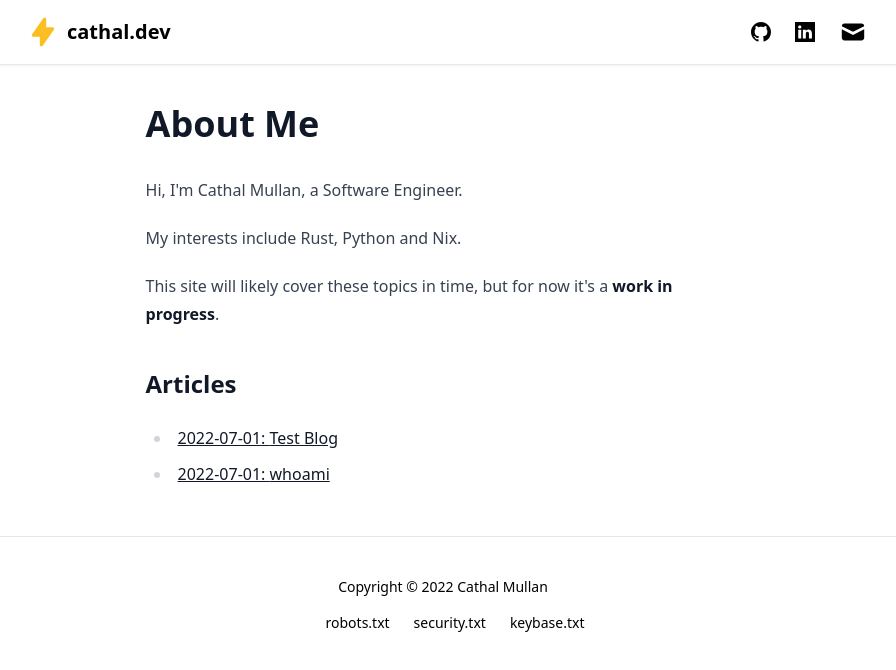
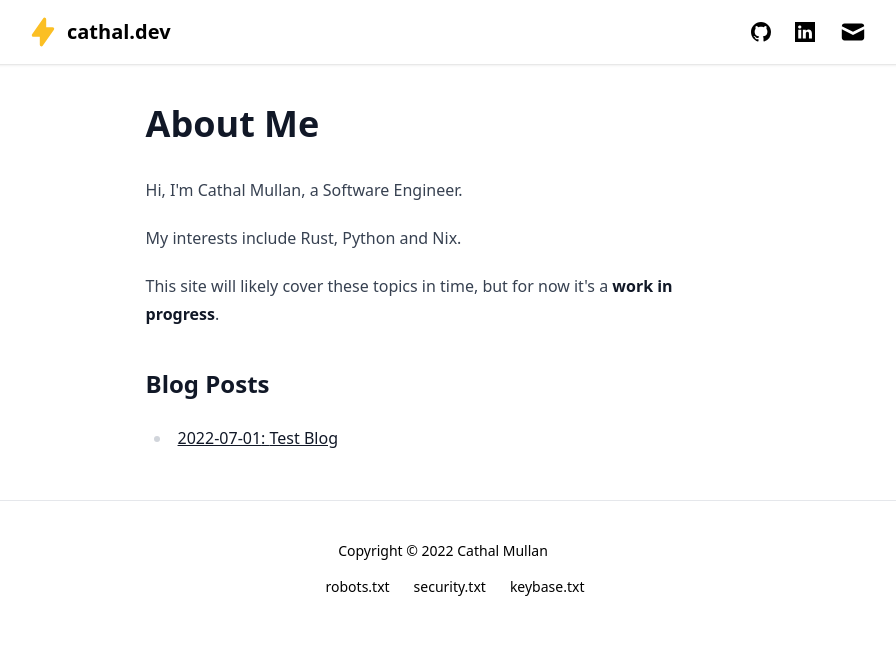
Before and after one commit to CathalMullan/cathal.dev, a Next.js app: page / in a window 1280 px wide. Shown: the top 670 px of the page, without its empty margins (197-1093 px from the left). Built offline with nearby package versions, Linux system fonts and the light colour scheme.

Commit message:
Refactor Blog component.

```diff
--- a/lib/articles.ts
+++ /dev/null
@@ -1,70 +0,0 @@
-import fs from 'fs'
-import path from 'path'
-import matter from 'gray-matter'
-
-export type Article = {
-  id: string
-  content: string
-  title: string
-  date: string
-}
-
-const articlesDirectory = path.join(process.cwd(), 'articles')
-
-export function getArticles(): Array<Article> {
-  const articleNames = fs.readdirSync(articlesDirectory)
-
-  const articles = articleNames.map((fileName) => {
-    const id = fileName.replace(/\.md$/, '')
-
-    const fullPath = path.join(articlesDirectory, fileName)
-    const article = fs.readFileSync(fullPath, 'utf8')
-    const { data, content } = matter(article)
-
-    return {
-      id: id,
-      content: content,
-      title: data.title,
-      date: data.date,
-    }
-  })
-
-  return articles
-}
-
-export function getArticleIDs() {
-  const articleNames = fs.readdirSync(articlesDirectory)
-  return articleNames.map((fileName) => {
-    return {
-      params: {
-        id: fileName.replace(/\.md$/, ''),
-      },
-    }
-  })
-}
-
-export function getArticle(id: string): Article {
-  const fullPath = path.join(articlesDirectory, `${id}.md`)
-  const article = fs.readFileSync(fullPath, 'utf8')
-  const { data, content } = matter(article)
-
-  return {
-    id: id,
-    content: content,
-    title: data.title,
-    date: data.date,
-  }
-}
-
-export function getWhoAmI(): Article {
-  const fullPath = path.join(articlesDirectory, 'whoami.md')
-  const article = fs.readFileSync(fullPath, 'utf8')
-  const { data, content } = matter(article)
-
-  return {
-    id: 'whoami',
-    content: content,
-    title: data.title,
-    date: data.date,
-  }
-}
--- /dev/null
+++ b/lib/markdown.ts
@@ -0,0 +1,60 @@
+import fs from 'fs'
+import path from 'path'
+import matter from 'gray-matter'
+
+export type MarkdownFile = {
+  id: string
+  content: string
+  title: string
+  date: string
+}
+
+const articlesDirectory = path.join(process.cwd(), 'articles')
+
+export function fetchMarkdownFiles(directory: string): Array<MarkdownFile> {
+  const markdownDirectory = path.join(articlesDirectory, directory)
+  const markdownFileNames = fs.readdirSync(markdownDirectory)
+
+  const markdownFiles = markdownFileNames.map((fileName) => {
+    const id = fileName.replace(/[.]md$/, '')
+
+    const fullPath = path.join(markdownDirectory, fileName)
+    const article = fs.readFileSync(fullPath, 'utf8')
+    const { data, content } = matter(article)
+
+    return {
+      id: id,
+      content: content,
+      title: data.title,
+      date: data.date,
+    }
+  })
+
+  return markdownFiles
+}
+
+export function fetchMarkdownIDs(directory: string) {
+  const markdownDirectory = path.join(articlesDirectory, directory)
+  const markdownFileNames = fs.readdirSync(markdownDirectory)
+
+  return markdownFileNames.map((fileName) => {
+    return {
+      params: { id: fileName.replace(/[.]md$/, '') },
+    }
+  })
+}
+
+export function fetchMarkdownFile(directory: string, id: string): MarkdownFile {
+  const markdownDirectory = path.join(articlesDirectory, directory)
+  const fullPath = path.join(markdownDirectory, `${id}.md`)
+
+  const article = fs.readFileSync(fullPath, 'utf8')
+  const { data, content } = matter(article)
+
+  return {
+    id: id,
+    content: content,
+    title: data.title,
+    date: data.date,
+  }
+}
--- a/next.config.js
+++ b/next.config.js
@@ -6,7 +6,6 @@ console.log(`GIT_HASH: ${GIT_HASH}`)
 
 /** @type {import('next').NextConfig} */
 const nextConfig = {
-  assetPrefix: './',
   reactStrictMode: true,
 
   env: {
--- a/pages/404.tsx
+++ b/pages/404.tsx
@@ -7,7 +7,7 @@ export default function NotFoundPage() {
   return (
     <>
       <Head>
-        <title>cathal.dev</title>
+        <title>cathal.dev - 404</title>
       </Head>
 
       <main>
--- a/pages/[id].tsx
+++ b/pages/blog/[id].tsx
@@ -1,21 +1,21 @@
 import React from 'react'
 import { GetStaticPaths, GetStaticPropsContext } from 'next'
-import { getArticleIDs, getArticle, Article } from 'lib/articles'
+import { MarkdownFile, fetchMarkdownFile, fetchMarkdownIDs } from 'lib/markdown'
 import Markdown from 'components/Markdown'
 import Header from 'components/Header'
 import Footer from 'components/Footer'
 import Head from 'next/head'
 
-export default function Blog({ article }: { article: Article }) {
+export default function Blog({ blog }: { blog: MarkdownFile }) {
   return (
     <>
       <Head>
-        <title>cathal.dev - {article.title}</title>
+        <title>cathal.dev - {blog.title}</title>
       </Head>
 
       <main>
         <Header />
-        <Markdown content={article.content} />
+        <Markdown content={blog.content} />
         <Footer />
       </main>
     </>
@@ -24,19 +24,13 @@ export default function Blog({ article }: { article: Article }) {
 
 export const getStaticProps = async ({ params }: GetStaticPropsContext) => {
   const id = params ? `${params.id}` : ''
-  const article = getArticle(id)
-
-  return {
-    props: {
-      article: article,
-    },
-  }
+  const blog = fetchMarkdownFile('blog', id)
+  return { props: { blog } }
 }
 
 export const getStaticPaths: GetStaticPaths = async () => {
-  const ids = getArticleIDs()
   return {
-    paths: ids,
+    paths: fetchMarkdownIDs('blog'),
     fallback: false,
   }
 }
--- a/pages/index.tsx
+++ b/pages/index.tsx
@@ -1,10 +1,15 @@
 import Head from 'next/head'
-import { Article, getArticles, getArticle } from 'lib/articles'
+import { MarkdownFile, fetchMarkdownFiles, fetchMarkdownFile } from 'lib/markdown'
 import Header from 'components/Header'
 import Footer from 'components/Footer'
 import Markdown from 'components/Markdown'
 
-export default function Index({ articles, whoAmI }: { articles: Array<Article>; whoAmI: Article }) {
+interface IndexProps {
+  whoAmI: MarkdownFile
+  blogPosts: Array<MarkdownFile>
+}
+
+export default function Index({ whoAmI, blogPosts }: IndexProps) {
   return (
     <>
       <Head>
@@ -16,12 +21,12 @@ export default function Index({ articles, whoAmI }: { articles: Array<Article>;
         <Markdown content={whoAmI.content} />
 
         <article className="prose mx-auto pt-10">
-          <h2>Articles</h2>
+          <h2>Blog Posts</h2>
 
           <ul>
-            {articles.map(({ id, title, date }: Article) => (
+            {blogPosts.map(({ id, title, date }: MarkdownFile) => (
               <li key={id}>
-                <a href={`/${id}`}>
+                <a href={`/blog/${id}`}>
                   {date}: {title}
                 </a>
               </li>
@@ -36,13 +41,13 @@ export default function Index({ articles, whoAmI }: { articles: Array<Article>;
 }
 
 export async function getStaticProps() {
-  const articles = getArticles()
-  const whoAmI = getArticle('whoami')
+  const whoAmI = fetchMarkdownFile('.', 'whoami')
+  const blogPosts = fetchMarkdownFiles('blog')
 
   return {
     props: {
-      articles,
       whoAmI,
+      blogPosts,
     },
   }
 }
```
Also changed, not shown: articles/blog/test-blog.md (renamed from articles/test-blog.md), 1 other file (tests, documents, lock files or other folders).
